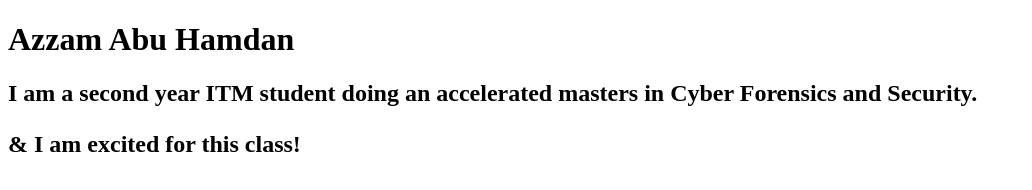
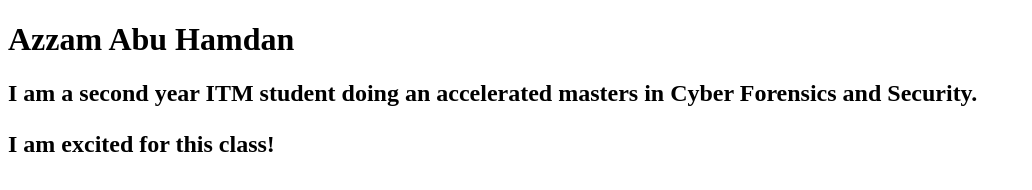
Before and after one commit to AzzamA1/Lab1, a plain HTML site: page index.html in a window 1280 px wide. Shown: the whole page, without its empty margins (0-1032 px from the left). Drawn offline with Linux system fonts and the light colour scheme.

Commit message:
Update index.html

```diff
--- a/index.html
+++ b/index.html
@@ -7,6 +7,6 @@
 <body>
   <h1>Azzam Abu Hamdan<h1>
   <h2>I am a second year ITM student doing an accelerated masters in Cyber Forensics and Security.<h2>
-  <p>&amp; I am excited for this class!</p>
+  <p>I am excited for this class!</p>
 </body>
 </html>
```
